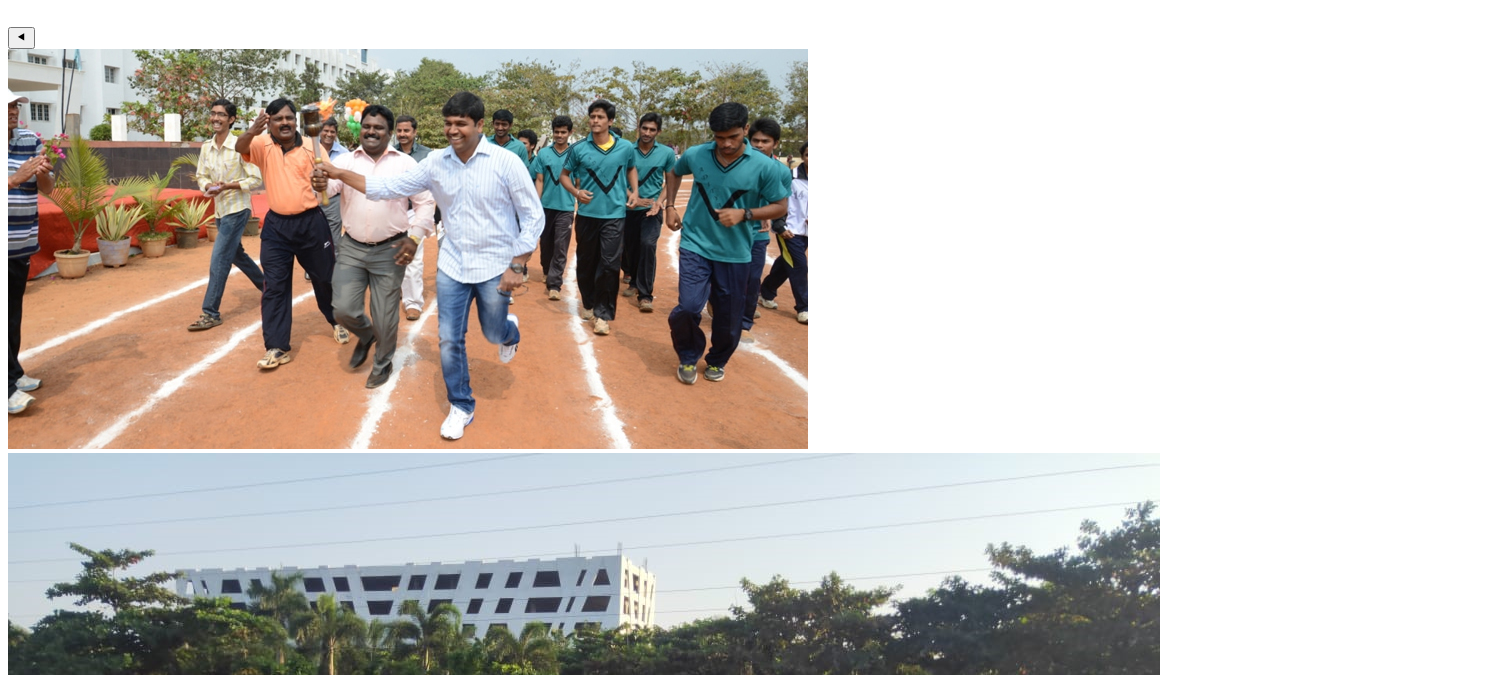
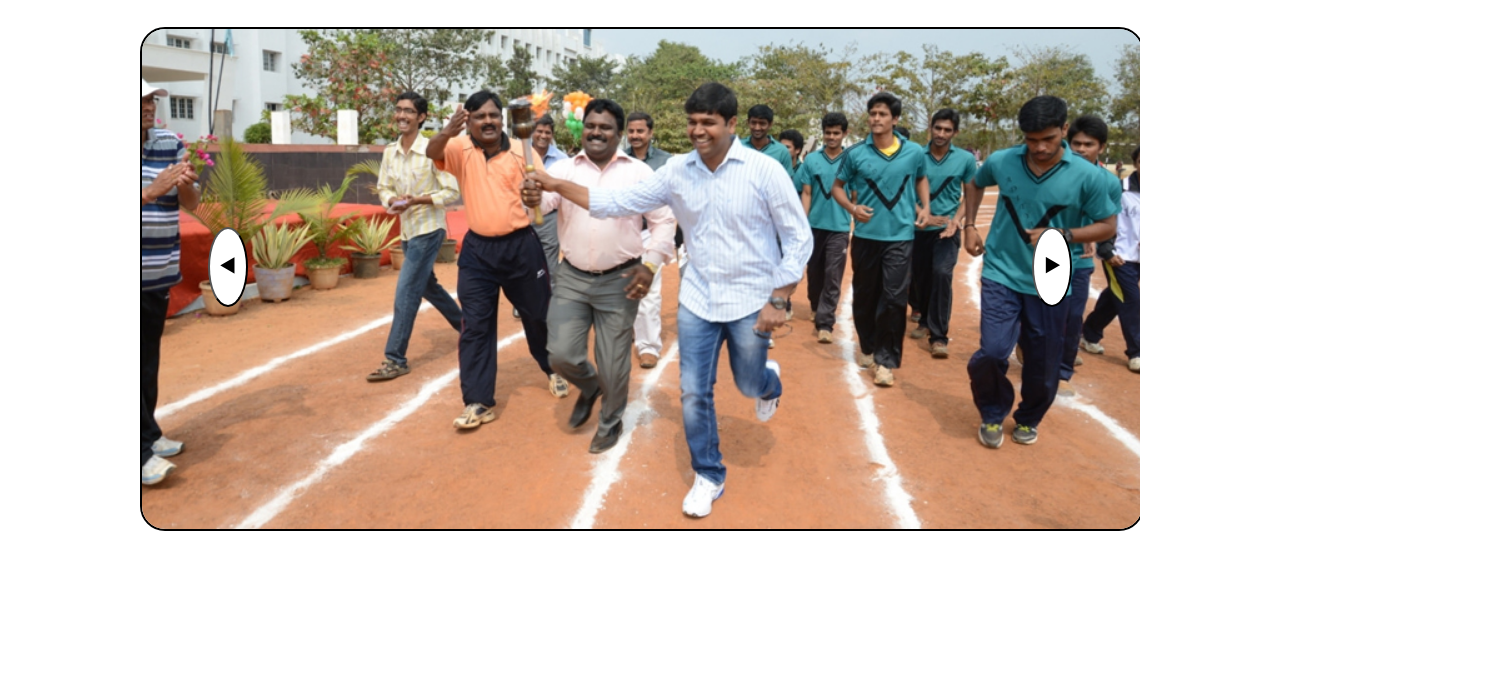
Before and after one commit to CHARAN2066/Aditya_Sports_Hub, a plain HTML site: page index.html in a window 1280 px wide. Shown: the part 125-800 px from the top of the page, 1508 px wide, since content can reach past the window. Drawn offline with Linux system fonts and the light colour scheme; a script that the page names is missing.

Commit message:
Update index.html

```diff
--- a/index.html
+++ b/index.html
@@ -2,7 +2,7 @@
 <html>
     <head>
         <title>Sports Hub</title>
-        <link rel="styleSheet" href="styles.css">
+        <link rel="styleSheet" href="style.css">
         <link rel="icon" href="favicon.jpg">
     </head>
     <body>
```
